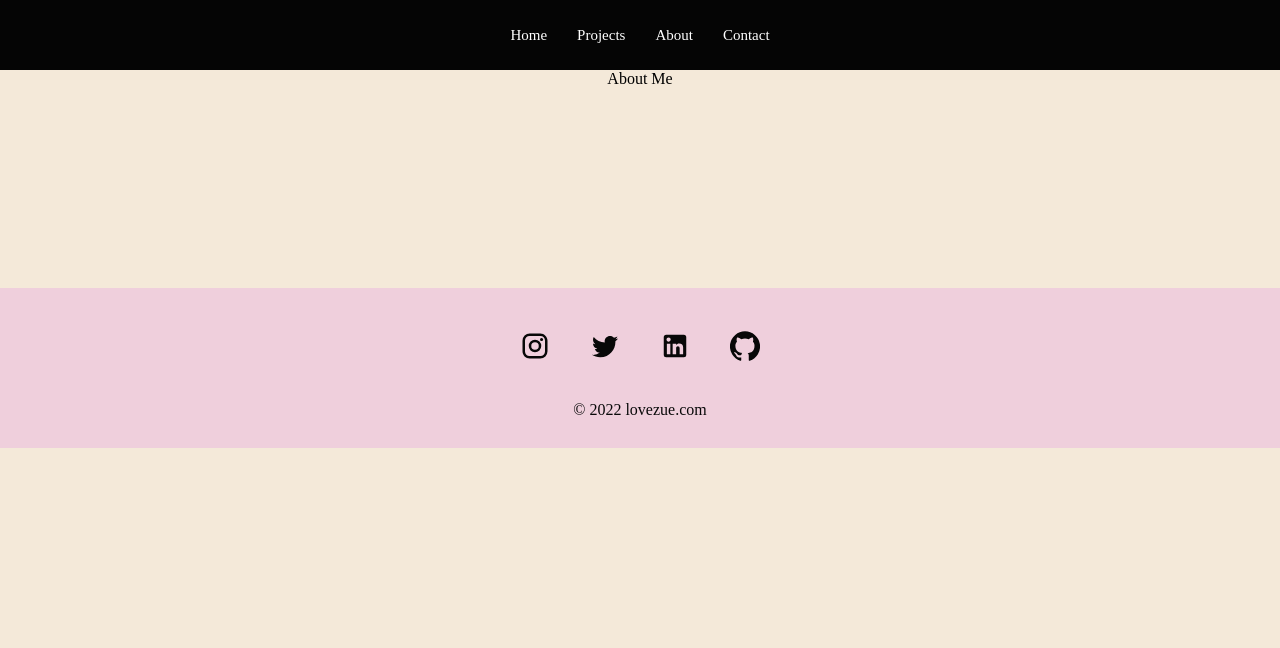
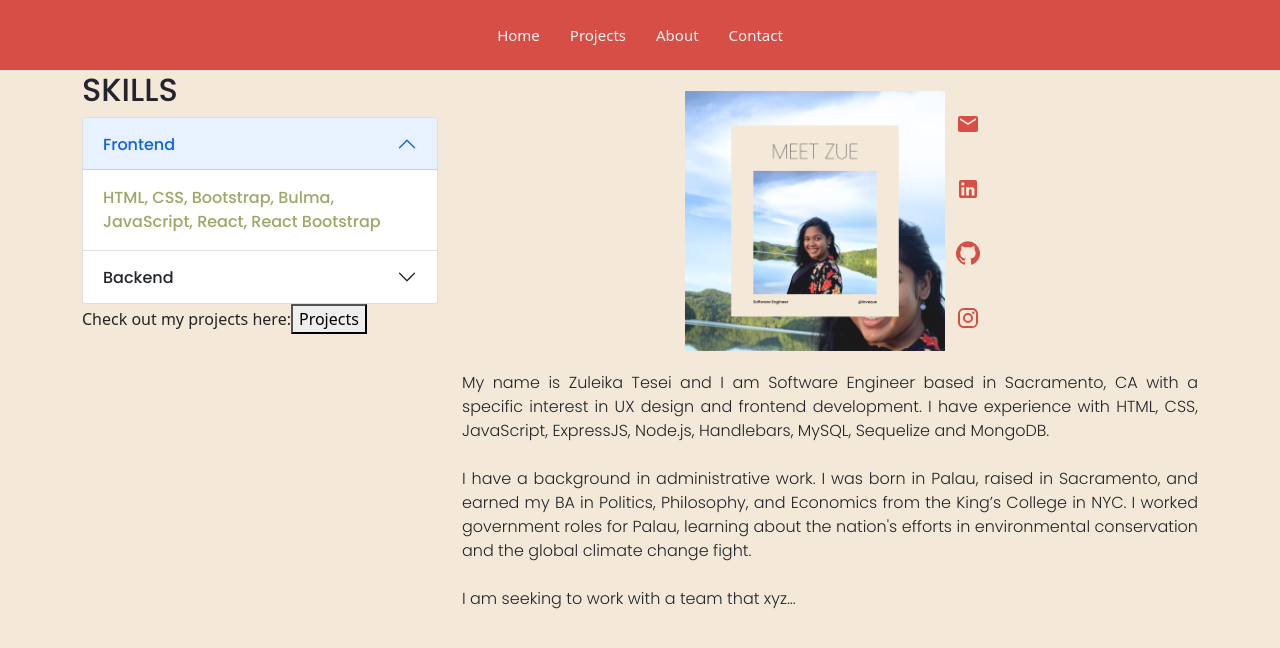
Before and after one commit to zuetesei/react-portfolio, a React (Create React App) app: page /about in a window 1280 px wide. Shown: the top 648 px of the page. Built offline with nearby package versions, Linux system fonts and the light colour scheme.

Commit message:
about page

```diff
--- a/public/index.html
+++ b/public/index.html
@@ -1,20 +1,21 @@
 <!DOCTYPE html>
 <html lang="en">
+
 <head>
   <meta charset="utf-8" />
   <link rel="icon" href="%PUBLIC_URL%/favicon.ico" />
   <meta name="viewport" content="width=device-width, initial-scale=1" />
   <meta name="theme-color" content="#000000" />
-    <meta
-      name="description"
-      content="Web site created using create-react-app"
-    />
+  <meta name="description" content="Web site created using create-react-app" />
   <link rel="apple-touch-icon" href="%PUBLIC_URL%/logo192.png" />
   <!--
       manifest.json provides metadata used when your web app is installed on a
       user's mobile device or desktop. See https://developers.google.com/web/fundamentals/web-app-manifest/
     -->
   <link rel="manifest" href="%PUBLIC_URL%/manifest.json" />
+  <!-- bootstrap cdn -->
+  <link rel="stylesheet" href="https://cdn.jsdelivr.net/npm/bootstrap@5.1.3/dist/css/bootstrap.min.css"
+    integrity="sha384-1BmE4kWBq78iYhFldvKuhfTAU6auU8tT94WrHftjDbrCEXSU1oBoqyl2QvZ6jIW3" crossorigin="anonymous">
   <!--
       Notice the use of %PUBLIC_URL% in the tags above.
       It will be replaced with the URL of the `public` folder during the build.
@@ -26,6 +27,7 @@
     -->
   <title>React App</title>
 </head>
+
 <body>
   <noscript>You need to enable JavaScript to run this app.</noscript>
   <div id="root"></div>
@@ -40,4 +42,5 @@
       To create a production bundle, use `npm run build` or `yarn build`.
     -->
 </body>
+
 </html>
--- a/src/App.css
+++ b/src/App.css
@@ -1,13 +1,25 @@
 @import url('https://fonts.googleapis.com/css2?family=Poppins:ital,wght@0,100;0,300;0,500;1,700&display=swap');
 
-.App {
+:root {
+  --red: #D64E46;
+  --green: #9FA666;
+  --blue: #D4E7FB;
+  --nude: #F2DDC0;
+  --background-primary: #F4E9D9;
+  --dark-text: #24242D;
+  --brown-text: #867569;
+  --light-text: #F5F4F2;
+  --background-secondary: #FAF9F8;
+}
+
+/* .App {
   text-align: center;
-}
+} */
 
 body {
   padding: 0;
   margin: 0;
-  background-color: #F4E9D9;
+  background-color: var(--background-primary);
 }
 
 /* .App-logo {
--- a/src/App.js
+++ b/src/App.js
@@ -7,7 +7,7 @@ import ContactForm from './pages/ContactForm';
 // import ProjectDisplay from './pages/ProjectDisplay';
 
 import Nav from './components/Navbar';
-import Footer from './components/Footer';
+// import Footer from './components/Footer';
 
 
 function App() {
@@ -22,7 +22,7 @@ function App() {
           <Route path='/about' element={<About />} />
           <Route path='/contact' element={<ContactForm />} />
         </Routes>
-        < Footer />
+        {/* < Footer /> */}
       </Router>
     </div>
   );
--- a/src/pages/About.js
+++ b/src/pages/About.js
@@ -1,7 +1,79 @@
 import React from 'react';
+import AboutMe from '../assets/about.png';
+import EmailIcon from '@material-ui/icons/Email';
+import InstagramIcon from '@material-ui/icons/Instagram';
+import LinkedInIcon from '@material-ui/icons/LinkedIn';
+import GithubIcon from '@material-ui/icons/GitHub';
+
+import Container from 'react-bootstrap/Container';
+import Row from 'react-bootstrap/Row';
+import Col from 'react-bootstrap/Col';
+import Accordion from 'react-bootstrap/Accordion';
+import '../styles/About.css';
+import AccordionBody from 'react-bootstrap/esm/AccordionBody';
 
 function About() {
 
-    return <div> About Me </div>
+    return (
+        <Container className='about'>
+            <Row>
+                <Col xs={6} md={4}>
+
+                    <div className='skills'>
+                        <h2> Skills </h2>
+                        <Accordion defaultActiveKey={['0']} alwaysOpen>
+                            <Accordion.Item eventKey="0">
+                                <Accordion.Header> Frontend </Accordion.Header>
+                                <AccordionBody> HTML, CSS, Bootstrap, Bulma, JavaScript, React, React Bootstrap</AccordionBody>
+                            </Accordion.Item>
+                            <Accordion.Item eventKey="1">
+                                <Accordion.Header> Backend </Accordion.Header>
+                                <AccordionBody> HTML, CSS, Bootstrap, Bulma, JavaScript, React, React Bootstrap</AccordionBody>
+                            </Accordion.Item>
+                        </Accordion>
+                    </div>
+                    <div>
+                        Check out my projects here:
+                        <button> Projects </button>
+                    </div>
+                </Col>
+
+                {/* big col - portrait */}
+                <Col xs={12} md={8}>
+                    <div className='about-photo'>
+                        <img src={AboutMe} alt='Zue portrait' />
+
+                        <div className='socials'>
+                            <EmailIcon />
+                            <LinkedInIcon />
+                            <GithubIcon />
+                            <InstagramIcon />
+                        </div>
+
+                    </div>
+
+                    <div className='aboutme'>
+                        <p>
+                            My name is Zuleika Tesei and I am Software Engineer based in Sacramento, CA with a specific interest in UX design
+                            and frontend development. I have experience with HTML, CSS, JavaScript, ExpressJS, Node.js, Handlebars, MySQL, Sequelize and MongoDB.
+                            <br></br>
+                            <br></br>
+
+                            I have a background in administrative work. I was born in Palau, raised in Sacramento, and earned my BA in Politics, Philosophy, and Economics
+                            from the King’s College in NYC. I worked government roles for Palau, learning about the nation's efforts in environmental
+                            conservation and the global climate change fight.
+                            <br></br>
+                            <br></br>
+
+                            I am seeking to work with a team that xyz...
+
+                        </p>
+                    </div>
+                </Col>
+
+
+            </Row >
+        </Container >
+    )
 }
 export default About;
--- a/src/pages/ContactForm.js
+++ b/src/pages/ContactForm.js
@@ -4,6 +4,7 @@ import Row from 'react-bootstrap/Row';
 import Col from 'react-bootstrap/Col';
 import Form from 'react-bootstrap/Form';
 import FloatingLabel from 'react-bootstrap/FloatingLabel';
+import Footer from '../components/Footer';
 
 function ContactForm() {
 
@@ -40,7 +41,7 @@ function ContactForm() {
                     />
                 </FloatingLabel>
             </Form>
-
+            < Footer />
         </Container >
 
     )
--- a/src/pages/Home.js
+++ b/src/pages/Home.js
@@ -8,7 +8,7 @@ import '../styles/Home.css'
 function Home() {
     return (
         <div className='Home'>
-            <div className='about'>
+            <div className='about-home'>
                 <div>
                     <h2> Zuleika Tesei </h2>
                     <h3> Software Engineer </h3>
@@ -29,19 +29,6 @@ function Home() {
                     <GithubIcon />
                 </div>
             </div>
-            <div className='skills'>
-                <h1> Skills </h1>
-                <ol className='list'>
-                    <li className='item'>
-                        <h2> Front-End </h2>
-                        <span> React, Bootstrap </span>
-                    </li>
-                    <li className='item'>
-                        <h2> Back-End </h2>
-                        <span> JavaScript, Node.js </span>
-                    </li>
-                </ol>
-            </div>
         </div>
     );
 }
--- /dev/null
+++ b/src/styles/About.css
@@ -0,0 +1,64 @@
+.about-photo {
+    display: flex;
+    justify-content: center;
+}
+
+img {
+    max-height: 300px;
+    width: auto;
+    padding: 20px 1px 20px 5px;
+}
+
+.socials {
+    padding-left: 10px;
+    color: var(--red);
+    display: flex;
+    flex-direction: column;
+    justify-content: space-evenly;
+}
+
+.aboutme p {
+    font-family: 'Poppins';
+    font-weight: 300;
+    text-align: justify;
+
+}
+
+.accordion-item {
+    color: var(--green);
+}
+
+.skills {
+    font-family: 'Poppins';
+    width: 100%;
+}
+
+.skills h2 {
+    color: var(--dark-text);
+    text-transform: uppercase;
+}
+
+
+@media only screen and (max-width: 600px) {
+    .about h2 {
+        font-size: 40px;
+    }
+
+    .about .prompt {
+        margin-top: 10px;
+        font-size: 20px;
+        width: 80%;
+    }
+
+    .skills {
+        text-align: center;
+    }
+
+    .list {
+        padding: 0;
+    }
+
+    .skills h2 {
+        font-size: 30px;
+    }
+}
--- a/src/styles/Home.css
+++ b/src/styles/Home.css
@@ -7,12 +7,8 @@
     background-color: #F4E9D9;
 }
 
-img {
-    max-height: 200px;
-    width: auto;
-}
 
-.about {
+.about-home {
     width: 100%;
     height: calc(100vh - 100px);
     display: flex;
@@ -20,25 +16,26 @@ img {
     justify-content: center;
     align-items: center;
     text-align: center;
-    background-color: #F4E9D9;
-    color: #000000;
+    background-color: var(--background-primary);
+    color: var(--dark-text);
 }
 
-.about h2 {
+.about-home h2 {
     font-family: "Poppins";
     font-weight: 100;
     font-size: 80px;
-    color: #D64E46;
+    color: var(--red);
     height: 50px;
 }
 
-.about h3 {
+.about-home h3 {
     font-family: "Poppins";
     font-weight: 500;
-    color: #24242D;
+    color: var(--dark-text);
+    ;
 }
 
-.about .prompt {
+.about-home .prompt {
     width: 40%;
     font-size: 30px;
 }
@@ -46,51 +43,5 @@ img {
 .prompt svg {
     font-size: 60px;
     margin: 5px;
-    color: #24242D;
+    color: var(--dark-text);
 }
-
-.skills {
-    font-size: 35px;
-    width: 100%;
-    display: flex;
-    justify-content: center;
-    flex-direction: column;
-    align-items: center;
-}
-
-.skills h1 {
-    color: #3e497a;
-}
-
-.skills .list {
-    list-style: none;
-    width: 60%;
-}
-
-.list span {
-    font-size: 20px;
-}
-
-@media only screen and (max-width: 600px) {
-    .about h2 {
-        font-size: 40px;
-    }
-
-    .about .prompt {
-        margin-top: 10px;
-        font-size: 20px;
-        width: 80%;
-    }
-
-    .skills {
-        text-align: center;
-    }
-
-    .list {
-        padding: 0;
-    }
-
-    .skills h2 {
-        font-size: 30px;
-    }
-}
--- a/src/styles/Navbar.css
+++ b/src/styles/Navbar.css
@@ -1,7 +1,7 @@
 .navbar {
     width: 100%;
     height: 70px;
-    background: #050505;
+    background: var(--red);
 }
 
 .links {
@@ -14,7 +14,7 @@
 }
 
 .navbar a {
-    color: white;
+    color: var(--light-text);
     text-decoration: none;
     margin: 15px;
     font-size: 15px;
```
Also changed, not shown: src/assets/about.png (added). Lines whose indentation alone changed are shown as unchanged.
